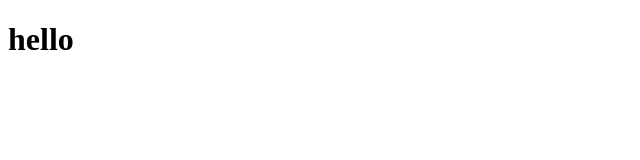
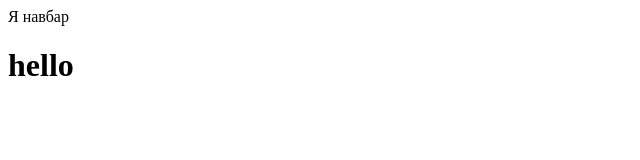
Before and after one commit to KanykeiAn/git_test, a plain HTML site: page index.html in a window 1280 px wide. Shown: the whole page, without its empty margins (0-640 px from the left). Drawn offline with Linux system fonts and the light colour scheme.

Commit message:
created navbar

```diff
--- a/index.html
+++ b/index.html
@@ -7,6 +7,9 @@
     <title>Document</title>
 </head>
 <body>
+    <navbar>
+        <span>Я навбар</span>
+    </navbar>
     <h1>hello</h1>
 </body>
 </html>
```
